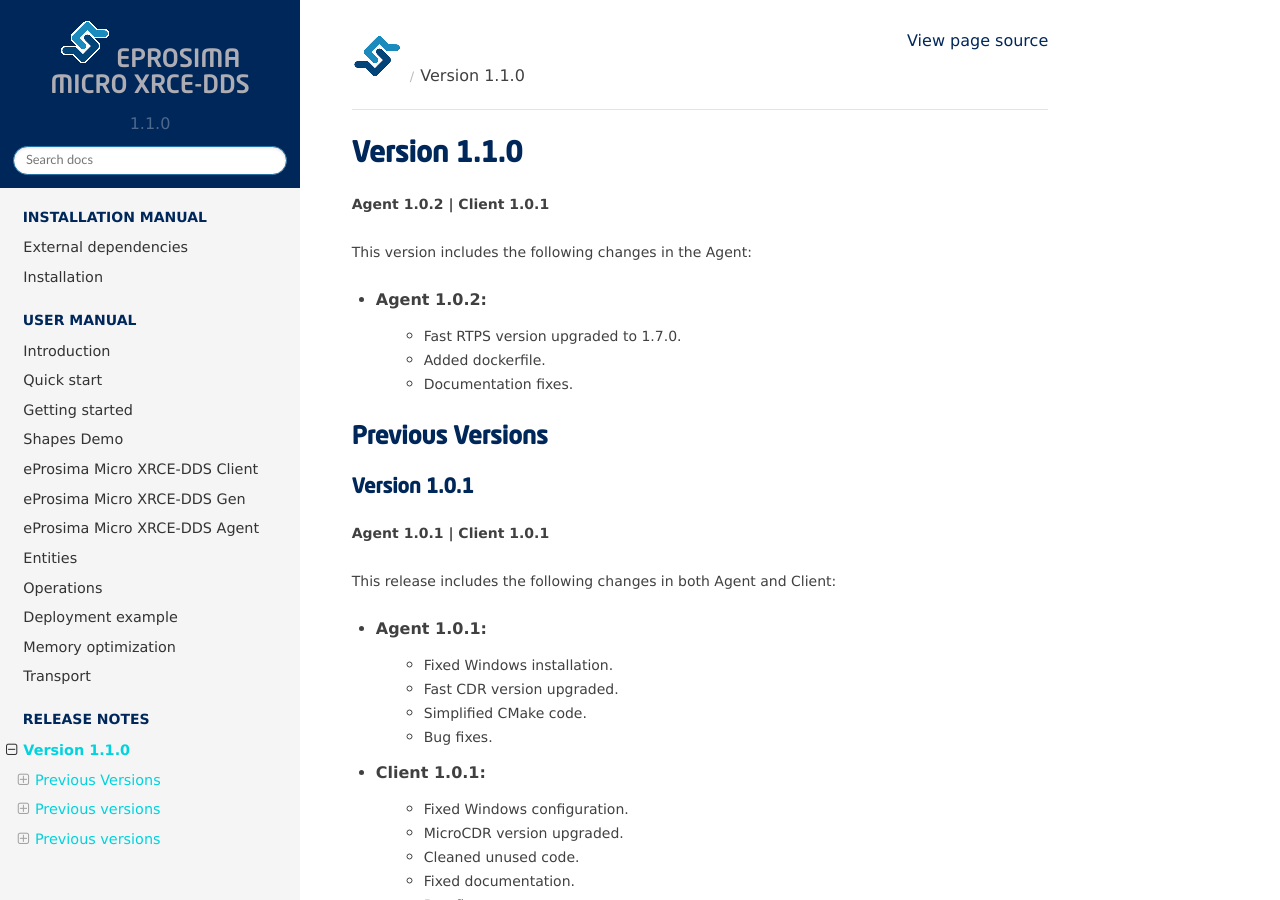
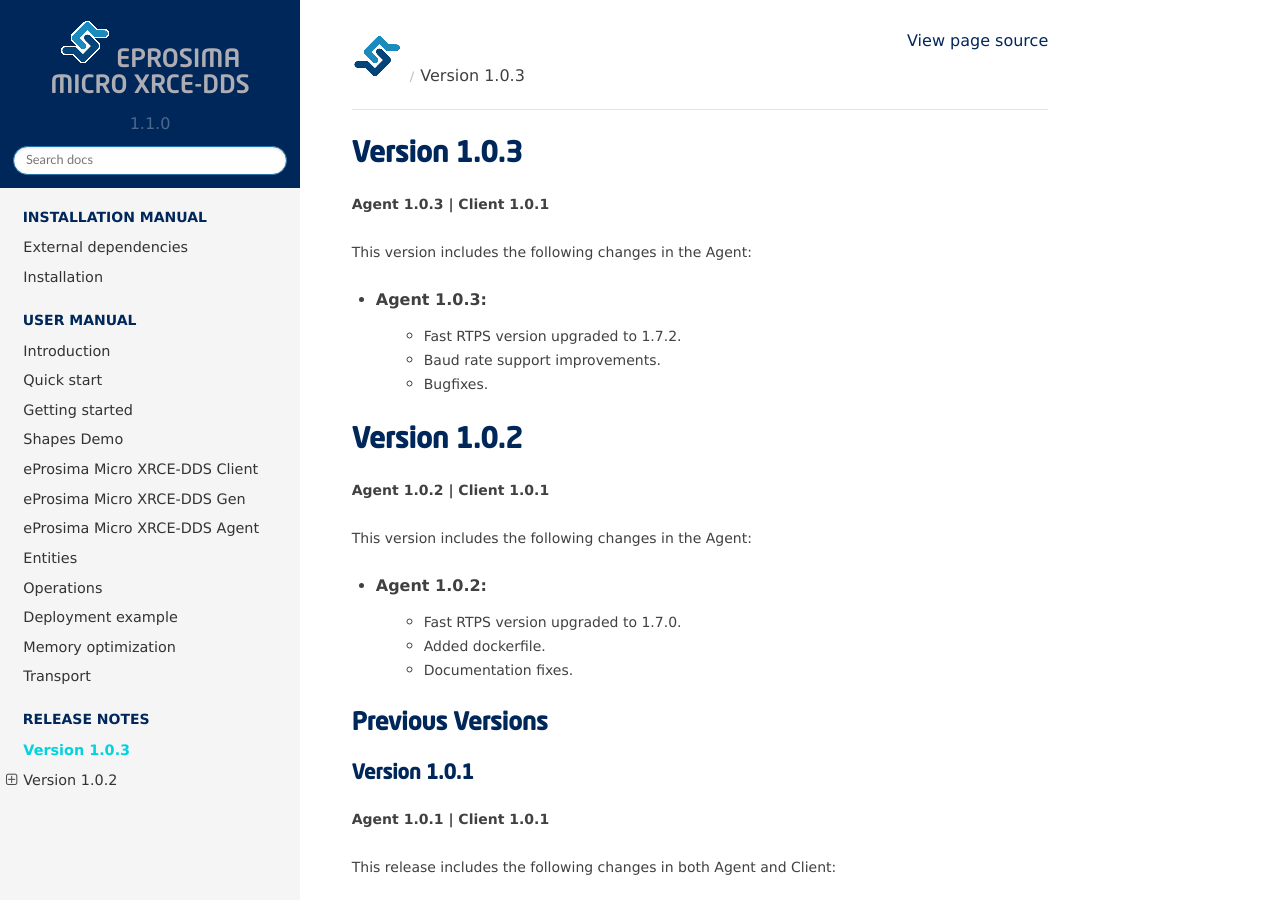
Before and after one commit to eProsima/Micro-XRCE-DDS-docs, a Sphinx documentation site: the page built from docs/notes.rst, in a window 1280 px wide and 900 px high. Built offline with Sphinx 7.4.7 and the Read the Docs theme 2.0.0, drawn with Linux system fonts in a browser that asks for light colours.

Commit message:
Update notes to v1.0.3. (#34)

```diff
--- a/docs/notes.rst
+++ b/docs/notes.rst
@@ -1,4 +1,16 @@
-Version 1.1.0
+Version 1.0.3
+=============
+
+**Agent 1.0.3 | Client 1.0.1**
+
+This version includes the following changes in the Agent:
+
+* Agent 1.0.3:
+    * Fast RTPS version upgraded to 1.7.2.
+    * Baud rate support improvements.
+    * Bugfixes.
+
+Version 1.0.2
 =============
 
 **Agent 1.0.2 | Client 1.0.1**
```
